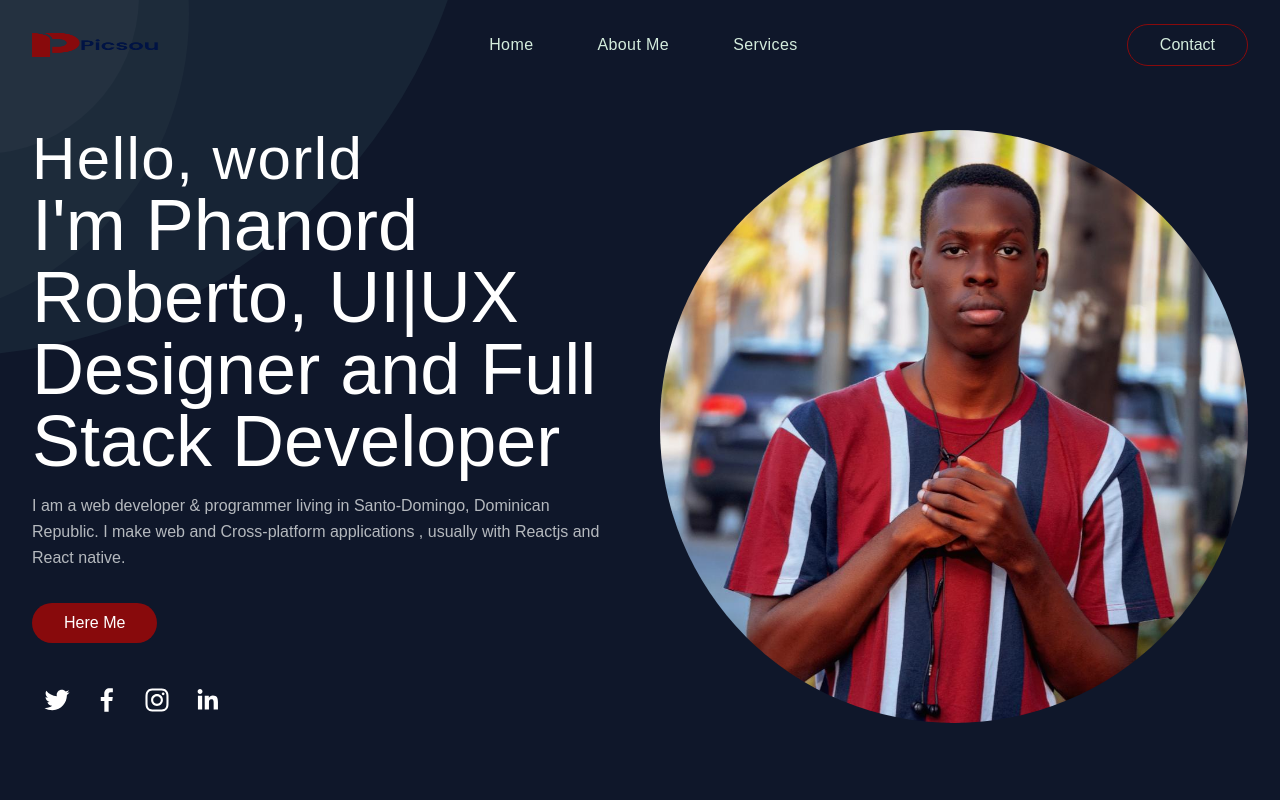
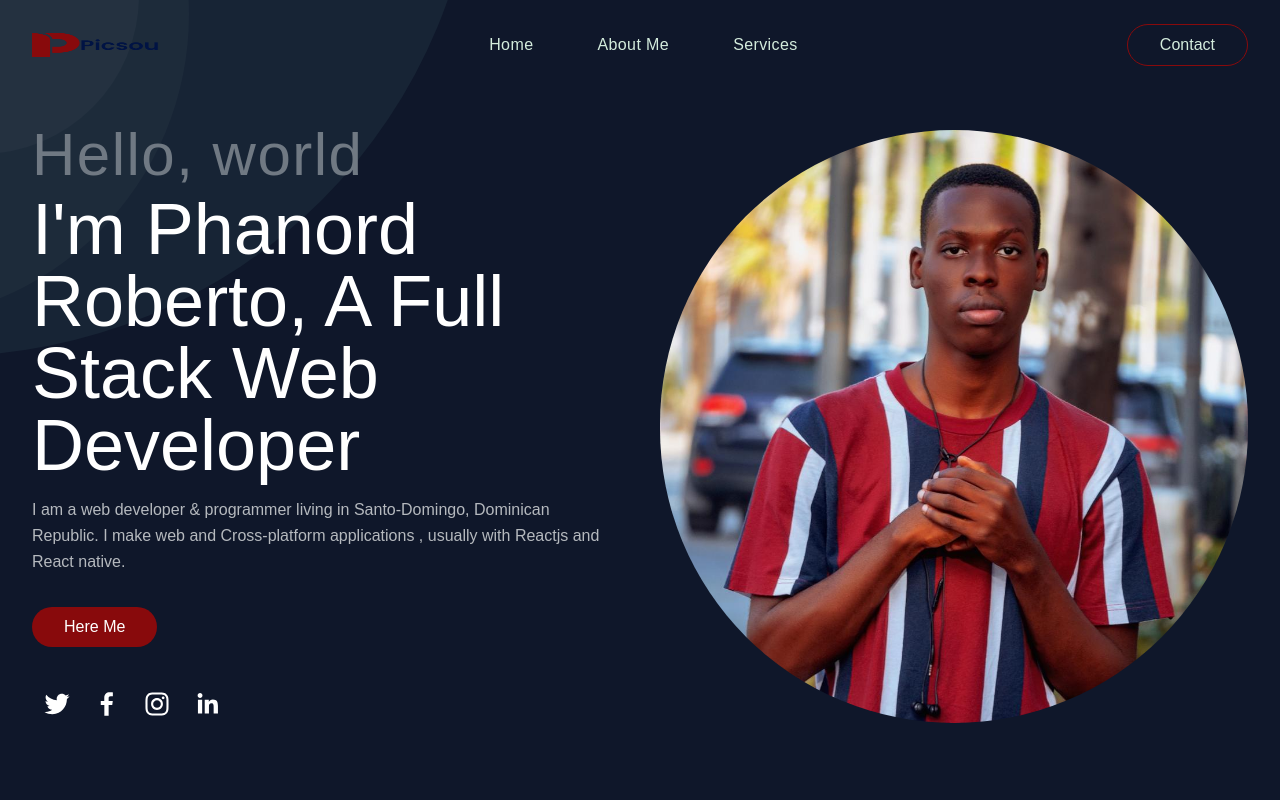
Before and after one commit to PicsouRob/website, a React (Create React App) app: page / in a window 1280 px wide. Shown: the top 800 px of the page. Built offline with nearby package versions, Linux system fonts and the light colour scheme.

Commit message:
first commit

```diff
--- a/src/Pages/Home/index.jsx
+++ b/src/Pages/Home/index.jsx
@@ -24,8 +24,8 @@ function Home() {
                         <img alt="" src={img} class="rounded-lg" />
                     </div>
                     <div class="">
-                        <h1 class="text-white text-5xl lg:text-6xl tracking-wide font-medium">Hello, world</h1>
-                        <h1 class="text-white text-5xl md:text-6xl lg:text-7xl font-medium mb-4 leading-relaxed">I'm Phanord Roberto, UI|UX Designer and Full Stack Developer</h1>
+                        <h1 class="text-gray-400 text-5xl lg:text-6xl tracking-wide font-medium pb-2">Hello, world</h1>
+                        <h1 class="text-white text-5xl md:text-6xl lg:text-7xl font-medium mb-4 leading-relaxed">I'm Phanord Roberto, A Full Stack Web Developer</h1>
                         {/* <h1 class="text-white text-5xl lg:text-6xl font-medium mb-4 leading-normal">
                             UI|UX Designer and Full Stack Developer
                         </h1> */}
```
